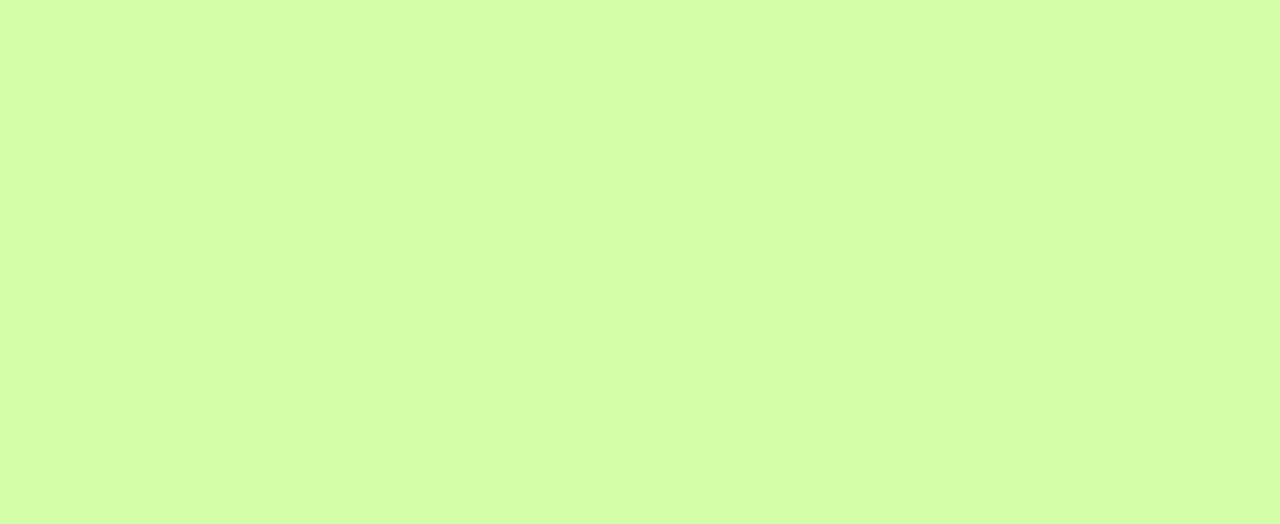
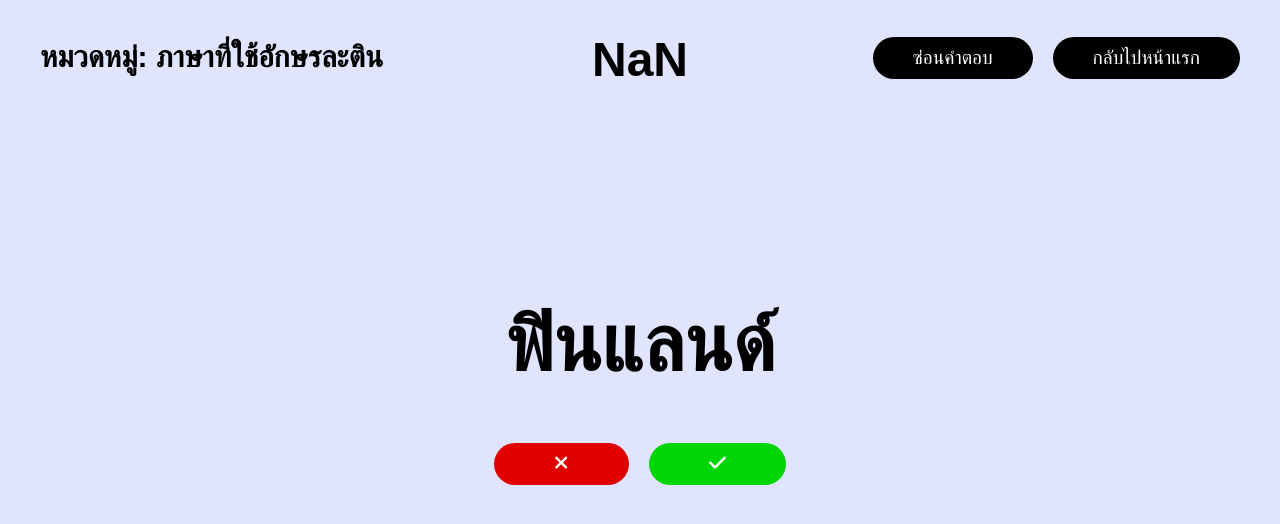
Before and after one commit to suttirakcha/lets-guess, a React (Create React App) app: page /th/languages-that-use-latin-alphabets in a window 1280 px wide. Before the commit this address had no page. Shown: the top 524 px of the page. Built offline with nearby package versions, Linux system fonts and the light colour scheme; a web font is replaced by a local one.

Commit message:
Commit Codes

```diff
--- a/src/App.js
+++ b/src/App.js
@@ -43,6 +43,7 @@ import ETCSongsTh from "./th/categories/etc-songs";
 import KitchenwareTh from "./th/categories/kitchenware";
 import BaliSanskritLoanwords from "./th/categories/bali-sanskrit-loanwords";
 import LatinUsedLanguages from "./th/categories/latin-used-languages";
+import FruitsTh from "./th/categories/fruits";
 
 export default function App(){
   return (
@@ -92,7 +93,8 @@ export default function App(){
         <Route path="/th/etc-songs" element={<ETCSongsTh />} />
         <Route path="/th/kitchenware" element={<KitchenwareTh />} />
         <Route path="/th/bali-sanskrit-loanwords" element={<BaliSanskritLoanwords />} />
-        <Route path="/th/latin-used-languages" element={<LatinUsedLanguages />} />
+        <Route path="/th/languages-that-use-latin-alphabets" element={<LatinUsedLanguages />} />
+        <Route path="/th/fruits" element={<FruitsTh />} />
       </Routes>
     </Router>
   )
--- a/src/categories/despicable-me.js
+++ b/src/categories/despicable-me.js
@@ -3,6 +3,6 @@ import "../App.scss";
 import Questions from "../components/questions";
 
 export default function DespicableMe(){
-  const words = ["Minions","Kevin","Stuart","Gru","Vector","Dr. Nefario","Miss Hattie","Margo","Mr. Perkins","Scarlet Overkill","Lucy Wilde","Eduardo Pérez / El Macho","Agnes","Floyd Eaglesan","Professor Flux","Balthazar Bratt","Silas Ramsbottom","Mel","Clive the robot","Niko","Elizabeth II","Herb Overkill","Walter Nelson","Madge Nelson","Fabrice","Tina Nelson","Bob","Otto","Wild Knuckles","Lipstick Taser","Master Chow","Belle Bottom","Jorge","Lance","Phil","Norbit","Dave","Tom","Carl","Mark","Jerry","Edith","Banana","Shrink Ray","Home Makeover","Orientation Day","Puppy","Panic in the Mailroom","Training Wheels","Binky Nelson Unpacified","Competition","Cro Minion","Mower Minions","The Secret Life of Kyle","Yellow is the New Black","Santa's Little Helpers","Minion Scouts","Minions & Monsters","Post Modern Minions","Fart Gun","Squid Launcher","Cookie Robots","Agnes's Unicorn","Freeze Ray","Zodiac Stone","Kanpai!","Para tu","Tulaliloo ti amo","Gelato","Bi-do","Hana, Dul, Sae","Terimakasi","Pwede na?","La boda","Poopaye","Butt","Underwear","Poulet tiki masala","King Bob","Et pis c'est tout","Bello","Tank yu","Po ka","Me want banana","BEE DO BEE DO BEE DO","Tara, tropa!","Purple Minions","Papoy","Steve","Tim"];
+  const words = ["Minions","Kevin","Stuart","Gru","Vector","Dr. Nefario","Miss Hattie","Margo","Mr. Perkins","Scarlet Overkill","Lucy Wilde","Eduardo Pérez / El Macho","Agnes","Floyd Eaglesan","Professor Flux","Balthazar Bratt","Silas Ramsbottom","Mel","Clive the robot","Niko","Elizabeth II","Herb Overkill","Walter Nelson","Madge Nelson","Fabrice","Tina Nelson","Bob","Otto","Wild Knuckles","Lipstick Taser","Master Chow","Belle Bottom","Jorge","Lance","Phil","Norbit","Dave","Tom","Carl","Mark","Jerry","Edith","Banana","Shrink Ray","Home Makeover","Orientation Day","Puppy","Panic in the Mailroom","Training Wheels","Binky Nelson Unpacified","Competition","Cro Minion","Mower Minions","The Secret Life of Kyle","Yellow is the New Black","Santa's Little Helpers","Minion Scouts","Minions & Monsters","Post Modern Minions","Fart Gun","Squid Launcher","Cookie Robots","Agnes's Unicorn","Freeze Ray","Zodiac Stone","Kanpai!","Para tu","Tulaliloo ti amo","Gelato","Bi-do","Hana, Dul, Sae","Terimakasi","Pwede na?","La boda","Poopaye","Butt","Underwear","Poulet tiki masala","King Bob","Et pis c'est tout","Bello","Tank yu","Po ka","Me want banana","BEE DO BEE DO BEE DO!","Tara, tropa!","Purple Minions","Papoy","Steve","Tim","Muak","Chasy"];
   return (<Questions answers={words} category="Despicable Me" redirect="/despicable-me"/>)
 }
--- a/src/categories/fashion-brands.js
+++ b/src/categories/fashion-brands.js
@@ -3,6 +3,6 @@ import "../App.scss";
 import Questions from "../components/questions";
 
 export default function FashionBrands(){
-  const words = ["UNIQLO","Gucci","Pomelo","Kloset","Milin","Miu Miu","Rotsaniyom","Soda","Tube Gallery","iCONiC","NIKE","Off-White","Balenciaga","PRADA","Versace","Vetements","FENDI","VALENTINO","Yves Saint Laurent","Louis Vuitton","Mitr","Adidas","Givenchy","SHEIN","ZARA","Vatanika","POEM","DISAYA","BOYY","Celine","Hermès","Chanel","Victoria's Secret","Under Armour","H&M","Rolex","PUMA","Ralph Lauren","Cartier","Tiffany & Co.","Swarovski","Levi's","Dior","Aldo","Patagonia","TAG Heuer","LACOSTE","ESCADA","Elie Tahari","Zalando","Burberry","Chow Tai Fook","Omega","Giorgio Armani","Lululemon","The North Face","ASOS","Nordstrom","C&A","Macy's","Ray Ban","FOREVER 21","Calvin Klein","Longchamp","NET-A-PORTER","Furla","Manolo Blahnik","Tissot"];
+  const words = ["UNIQLO","Gucci","Pomelo","Kloset","Milin","Miu Miu","Rotsaniyom","Soda","Tube Gallery","iCONiC","NIKE","Off-White","Balenciaga","PRADA","Versace","Vetements","FENDI","VALENTINO","Yves Saint Laurent","Louis Vuitton","Mitr","Adidas","Givenchy","SHEIN","ZARA","Vatanika","POEM","DISAYA","BOYY","Celine","Hermès","Chanel","Victoria's Secret","Under Armour","H&M","Rolex","PUMA","Ralph Lauren","Cartier","Tiffany & Co.","Swarovski","Levi's","Dior","Aldo","Patagonia","TAG Heuer","LACOSTE","ESCADA","Elie Tahari","Zalando","Burberry","Chow Tai Fook","Omega","Giorgio Armani","Lululemon","The North Face","ASOS","Nordstrom","C&A","Macy's","Ray Ban","FOREVER 21","Calvin Klein","Longchamp","NET-A-PORTER","Furla","Manolo Blahnik","Tissot","Jacquemus","EILEEN FISHER","Old Navy","Primark","IWC Schaffhausen","Max Mara","Tommy Hilfiger","Tory Burch"];
   return (<Questions answers={words} category="Fashion Brands" redirect="/fashion-brands"/>)
 }
--- a/src/categories/restaurant-chains.js
+++ b/src/categories/restaurant-chains.js
@@ -3,6 +3,6 @@ import "../App.scss";
 import Questions from "../components/questions";
 
 export default function RestaurantChains(){
-  const words = ["McDonald's","Swensen's","KFC","Starbucks","Bonchon Chicken","Pizza Hut","Sizzler","Auntie Anne's","Burger King","Dairy Queen","Domino's Pizza","Dunkin' Donuts","Subway","The Pizza Company","MK Restaurant","A&W Restaurants","Din Tai Fung","Délifrance","Texas Chicken","Krispy Kreme","Jollibee","Hard Rock Cafe","MOS Burger","Olive Garden","LongHorn Steakhouse"];
+  const words = ["McDonald's","Swensen's","KFC","Starbucks","Bonchon Chicken","Pizza Hut","Sizzler","Auntie Anne's","Burger King","Dairy Queen","Domino's Pizza","Dunkin' Donuts","Subway","The Pizza Company","MK Restaurant","A&W Restaurants","Din Tai Fung","Délifrance","Texas Chicken","Krispy Kreme","Jollibee","Hard Rock Cafe","MOS Burger","Olive Garden","LongHorn Steakhouse","The Cheesecake Factory"];
   return (<Questions answers={words} category="Restaurant Chains" redirect="/restaurant-chains"/>)
 }
--- /dev/null
+++ b/src/th/categories/fruits.js
@@ -0,0 +1,8 @@
+import React from "react";
+import "../../App.scss";
+import QuestionsTh from "../components/questions";
+
+export default function FruitsTh(){
+  const words = ["แอปเปิล","ฝรั่ง","ส้ม","มะละกอ","ชมพู่","กล้วย","ขนุน","ทุเรียน","เชอร์รี่","กระท้อน","กีวี","เงาะ","มะม่วง","แตงโม","สตรอว์เบอร์รี","สับปะรด","ลำไย","ลองกอง","ส้มโอ","สาลี่","หว้า","อะโวคาโด","มะม่วงหาวมะนาวโห่","มะยม","มะพร้าว","มะเฟือง","มะตูม","มะกอก","มะขาม","พุทรา","แพร","บลูเบอร์รี","สละ","แคนตาลูป","พีช","พลัม","มังคุด","เสาวรส","แก้วมังกร","แครนเบอร์รี","ตะลิงปลิง","น้อยหน่า","พลับ","บ๊วย","บีทรูท","ฟักทอง","มะนาว","ละมุด","ลางสาด","ราสเบอร์รี","ส้มจี๊ด","องุ่น","อินทผลัม","หูกวาง","มะไฟ","มะอึก","ระกำ","ส้มซ่า"];
+  return (<QuestionsTh answers={words} category="ผลไม้ต่างๆ" redirect="/th/fruits"/>)
+}
--- a/src/th/categories/latin-used-languages.js
+++ b/src/th/categories/latin-used-languages.js
@@ -3,6 +3,6 @@ import "../../App.scss";
 import QuestionsTh from "../components/questions";
 
 export default function LatinUsedLanguages(){
-  const words = ["อังกฤษ","เยอรมัน","สเปน","ฝรั่งเศส","ดัตช์","โปรตุเกส","โครเอเชีย","มาเลย์","อินโดนีเซีย","เวียดนาม","ตุรกี","อิตาลี","ฮังการี","สวีเดน","เดนมาร์ก","ฟินแลนด์","โปแลนด์","ละติน","นอร์เวย์","สโลวัก","สวาฮีลี","อุซเบก","ตากาล็อก","ฟิลิปิโน","มอนเตเนโกร","แอลเบเนีย","บอสเนีย","เซอร์เบีย","อาฟรีกานส์","บาสก์"];
-  return (<QuestionsTh answers={words} category="ภาษาที่ใช้อักษรละติน" redirect="/th/latin-used-languages"/>)
+  const words = ["อังกฤษ","เยอรมัน","สเปน","ฝรั่งเศส","ดัตช์","โปรตุเกส","โครเอเชีย","มาเลย์","อินโดนีเซีย","เวียดนาม","ตุรกี","อิตาลี","ฮังการี","สวีเดน","เดนมาร์ก","ฟินแลนด์","โปแลนด์","ละติน","นอร์เวย์","สโลวัก","สวาฮีลี","อุซเบก","ตากาล็อก","ฟิลิปิโน","มอนเตเนโกร","แอลเบเนีย","บอสเนีย","เซอร์เบีย","อาฟรีกานส์","บาสก์","เช็ก","เวลส์","ไอร์แลนด์","ไอซ์แลนด์"];
+  return (<QuestionsTh answers={words} category="ภาษาที่ใช้อักษรละติน" redirect="/th/languages-that-use-latin-alphabets"/>)
 }
--- a/src/th/main.js
+++ b/src/th/main.js
@@ -479,18 +479,22 @@ export default function MainPage(){
       },
       {
         category: "ภาษาที่ใช้อักษรละติน",
-        link: "/th/latin-used-languages"
+        link: "/th/languages-that-use-latin-alphabets"
       },
     ],
     otherTh: [
       {
+        category: "เครื่องครัว",
+        link: "/th/kitchenware"
+      },
+      {
+        category: "ผลไม้ต่างๆ",
+        link: "/th/fruits"
+      },
+      {
         category: "สัตว์ต่างๆ",
         link: "/th/animals"
       },
-      {
-        category: "เครื่องครัว",
-        link: "/th/kitchenware"
-      }
     ]
   }
 
@@ -578,9 +582,10 @@ export default function MainPage(){
         <CardCate category="ตัวละครในเกม ROV" link="/th/characters-in-rov"/>
         <CardCate category="นักร้องไทย" link="/th/thai-singers"/>
         <CardCate category="ประเทศในโลก" link="/th/countries-in-the-world"/>
+        <CardCate category="ผลไม้ต่างๆ" link="/th/fruits"/>
         <CardCate category="เพลงวง ETC" link="/th/etc-songs"/>
         <CardCate category="เพลงวง Tattoo Colour" link="/th/tattoo-colour"/>
-        <CardCate category="ภาษาที่ใช้อักษรละติน" link="/th/latin-used-languages"/>
+        <CardCate category="ภาษาที่ใช้อักษรละติน" link="/th/languages-that-use-latin-alphabets"/>
         <CardCate category="สถานที่ท่องเที่ยวในกรุงเทพ" link="/th/places-in-bangkok"/>
         <CardCate category="สัตว์ต่างๆ" link="/th/animals"/>
         <CardCate category="อาหาร" link="/th/foods"/>
```
